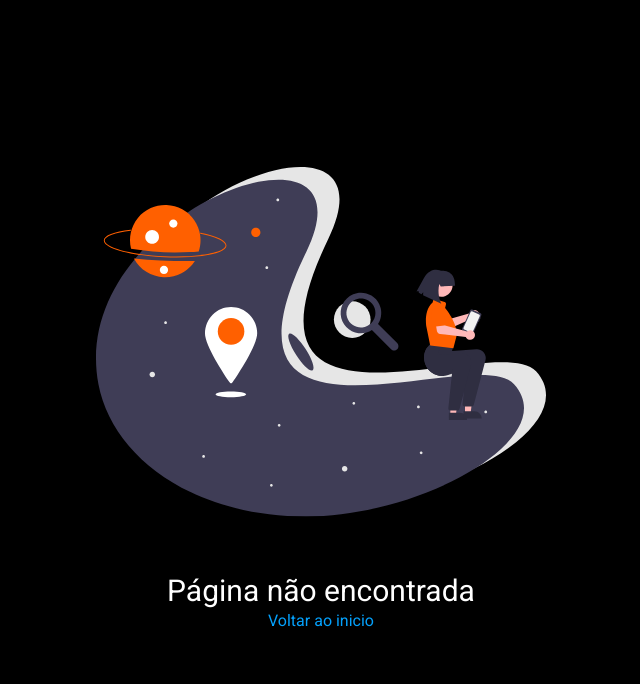
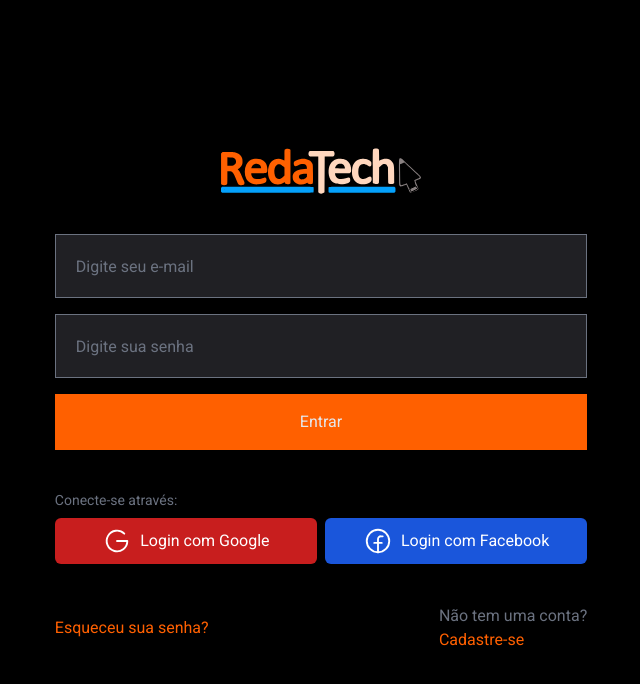
Before and after one commit to carlosdavid0/Redatech-Landing, a Next.js app: page /login in a window 1280 px wide. Before the commit this address had no page. Shown: the top 684 px of the page, without its empty margins (319-959 px from the left). Built offline with nearby package versions, Linux system fonts and the light colour scheme.

Commit message:
:tada: login

```diff
--- /dev/null
+++ b/src/pages/login.tsx
@@ -0,0 +1,59 @@
+import React from 'react'
+import Button from '../components/Button'
+import { Input } from '../components/Input'
+import Logo from '../components/Logo'
+import { GoogleLogo, FacebookLogo } from "phosphor-react";
+
+export default function Login() {
+    return (
+        <div className='mx-10 lg:mx-auto'>
+            <main className='flex h-screen items-center justify-center '>
+
+                <div className='flex justify-center flex-col gap-10'>
+
+                    <div className="flex justify-center">
+                        <Logo />
+                    </div>
+                    <form>
+                        <Input label='name' placeholder='Digite seu e-mail' type={'email'} />
+                        <Input label='name' placeholder='Digite sua senha' type='password' className='mt-4' />
+                        <Button title='Entrar' tipo='primary' className='mt-4' />
+                    </form>
+
+                    <div className="">
+                        <p className='mb-2 text-gray-500 font-thin text-sm'>Conecte-se através: </p>
+                        <div className=' grid grid-cols-2 gap-2 justify-start'>
+
+                            <div className='rounded-md bg-red-700 cursor-pointer hover:bg-red-900 p-2 flex items-center justify-center gap-2'>
+                                <GoogleLogo color='#fff' size={30} />
+                                <span className='text-white text-md font-light'>Login com Google</span>
+                            </div>
+                            <div className='rounded-md bg-blue-700 cursor-pointer hover:bg-blue-900 p-2 flex items-center  justify-center gap-2'>
+                                <FacebookLogo color='#fff' size={30} />
+                                <span className='text-white text-md font-light'>Login com Facebook</span>
+                            </div>
+                        </div>
+                    </div>
+
+                    <div className="w-full flex items-center justify-between gap-5">
+                        <div className="">
+
+                            <a href='#' className='text-orange-500 hover:text-orange-800'>Esqueceu sua senha?</a>
+                        </div>
+                        <div className="">
+                            <p className='text-gray-500'>Não tem uma conta?</p>
+                            <a href='#' className='text-orange-500 hover:text-orange-800'>Cadastre-se</a>
+                        </div>
+                    </div>
+
+
+
+
+                </div>
+
+
+            </main>
+
+        </div>
+    )
+}
```
